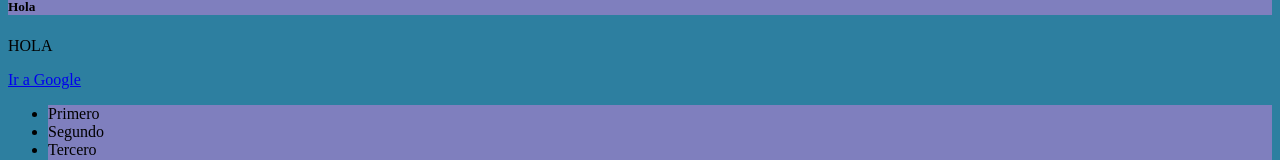
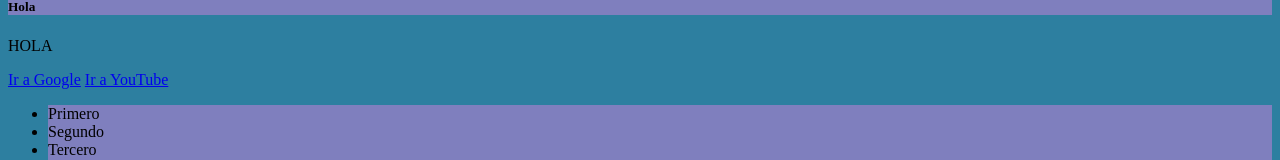
Before and after one commit to angel-delacruz-JA/Mi-primer-practica, a plain HTML site: page index.html in a window 1280 px wide. Shown: the part 211-371 px from the top of the page. Drawn offline with Linux system fonts and the light colour scheme.

Commit message:
Agregue un link

```diff
--- a/index.html
+++ b/index.html
@@ -15,6 +15,7 @@
     <h5 style="background-color:rgb(127, 127, 190) ;">Hola</h5>
     <p>HOLA</p>
     <a href="https://www.google.com/">Ir a Google</a>
+    <a href="https://www.youtube.com/">Ir a YouTube</a>
     <ul>
         <li style="background-color:rgb(127, 127, 190) ;">Primero</li>
         <li style="background-color:rgb(127, 127, 190) ;">Segundo</li>
```
